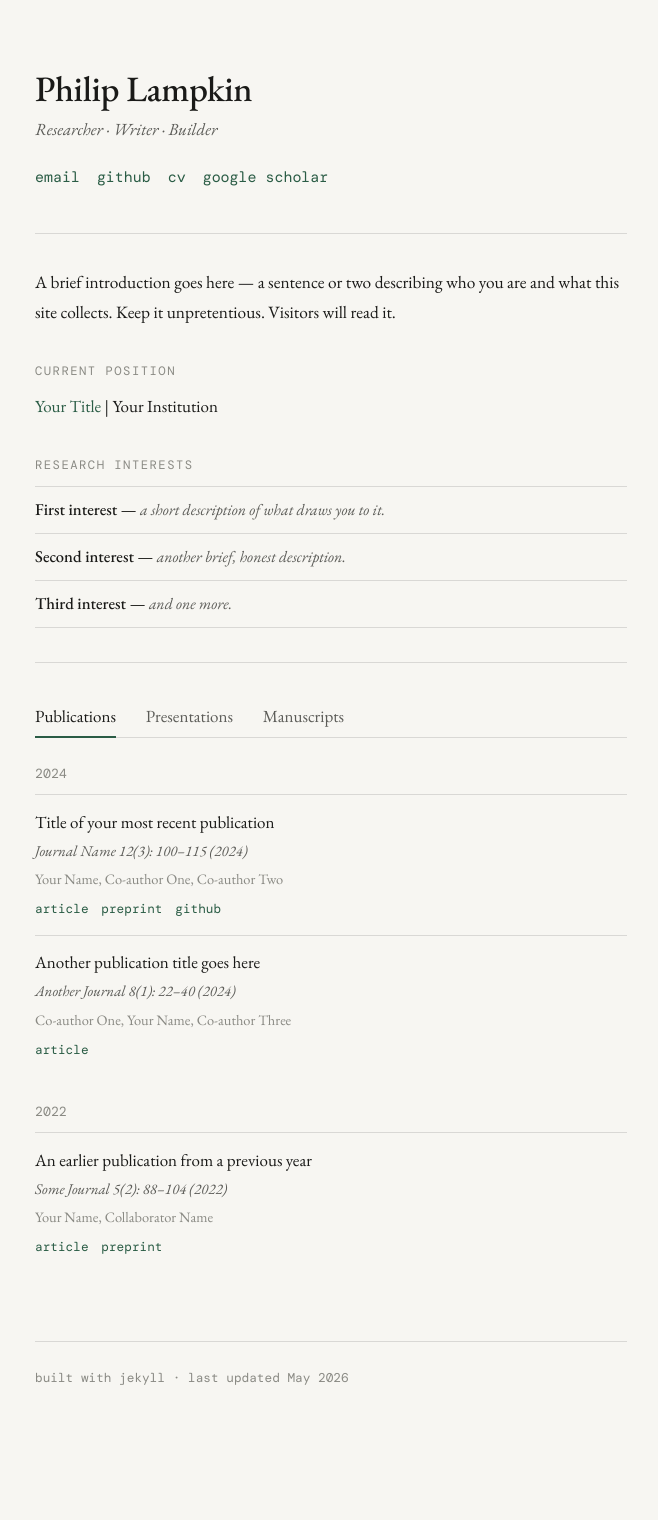
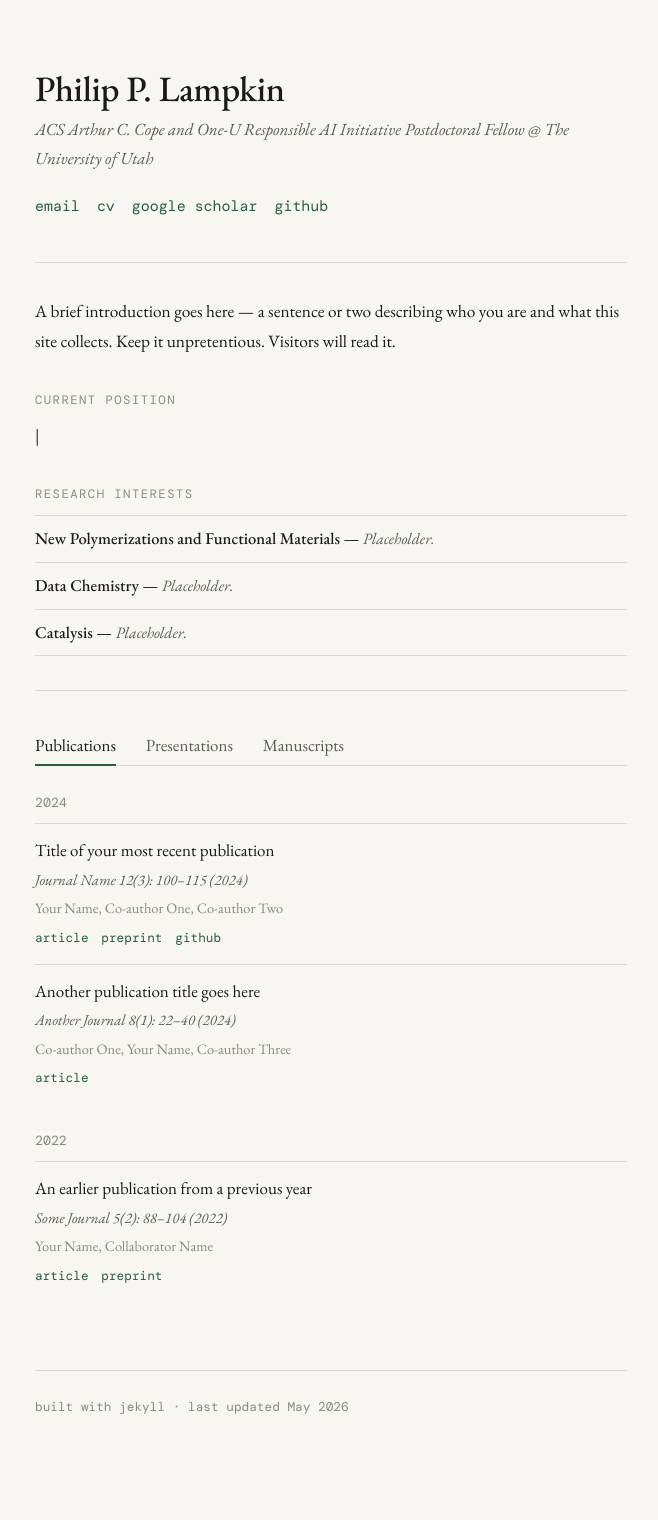
Before and after one commit to plampkin/plampkin.github.io, a Jekyll site: the page built from index.html, in a window 1280 px wide. Shown: the whole page, without its empty margins (309-967 px from the left). Built offline with Jekyll 4.4.1, drawn with Linux system fonts in a browser that asks for light colours; before the commit the page ends 1491 px from its top, so only the background shows below that.

Commit message:
Updated main page.

```diff
--- a/_config.yml
+++ b/_config.yml
@@ -1,9 +1,9 @@
 # ----------------------------------------------------------------------
 #  Site settings — edit these to make the site yours
 # ----------------------------------------------------------------------
-title: Philip Lampkin
-tagline: Researcher · Writer · Builder
-description: Personal website of Philip Lampkin — publications, presentations, and ongoing projects.
+title: Philip P. Lampkin
+tagline: ACS Arthur C. Cope and One-U Responsible AI Initiative Postdoctoral Fellow @ The University of Utah
+description: I'm a chemist making molecules and models to understand and design new materials.
 url: "https://philip-lampkin.me"
 baseurl: ""
 
@@ -11,28 +11,22 @@ baseurl: ""
 # Add, remove, or reorder freely.
 links:
   - label: email
-    url: "mailto:you@example.com"
-  - label: github
-    url: "https://github.com/philip-lampkin"
+    url: "mailto:philip.lampkin@utah.edu"
   - label: cv
     url: "/assets/cv.pdf"
   - label: google scholar
-    url: "#"
-
-# Current position line
-position:
-  title: Your Title
-  title_url: "#"
-  institution: Your Institution
+    url: "https://scholar.google.com/citations?user=h5jm0eEAAAAJ&hl=en"
+  - label: github
+    url: "https://github.com/plampkin"
 
 # Research interests (the bordered list)
 interests:
-  - title: First interest
-    desc: a short description of what draws you to it.
-  - title: Second interest
-    desc: another brief, honest description.
-  - title: Third interest
-    desc: and one more.
+  - title: New Polymerizations and Functional Materials
+    desc: Placeholder.
+  - title: Data Chemistry
+    desc: Placeholder.
+  - title: Catalysis
+    desc: Placeholder.
 
 # ----------------------------------------------------------------------
 #  Build settings — you usually don't need to touch these
```
